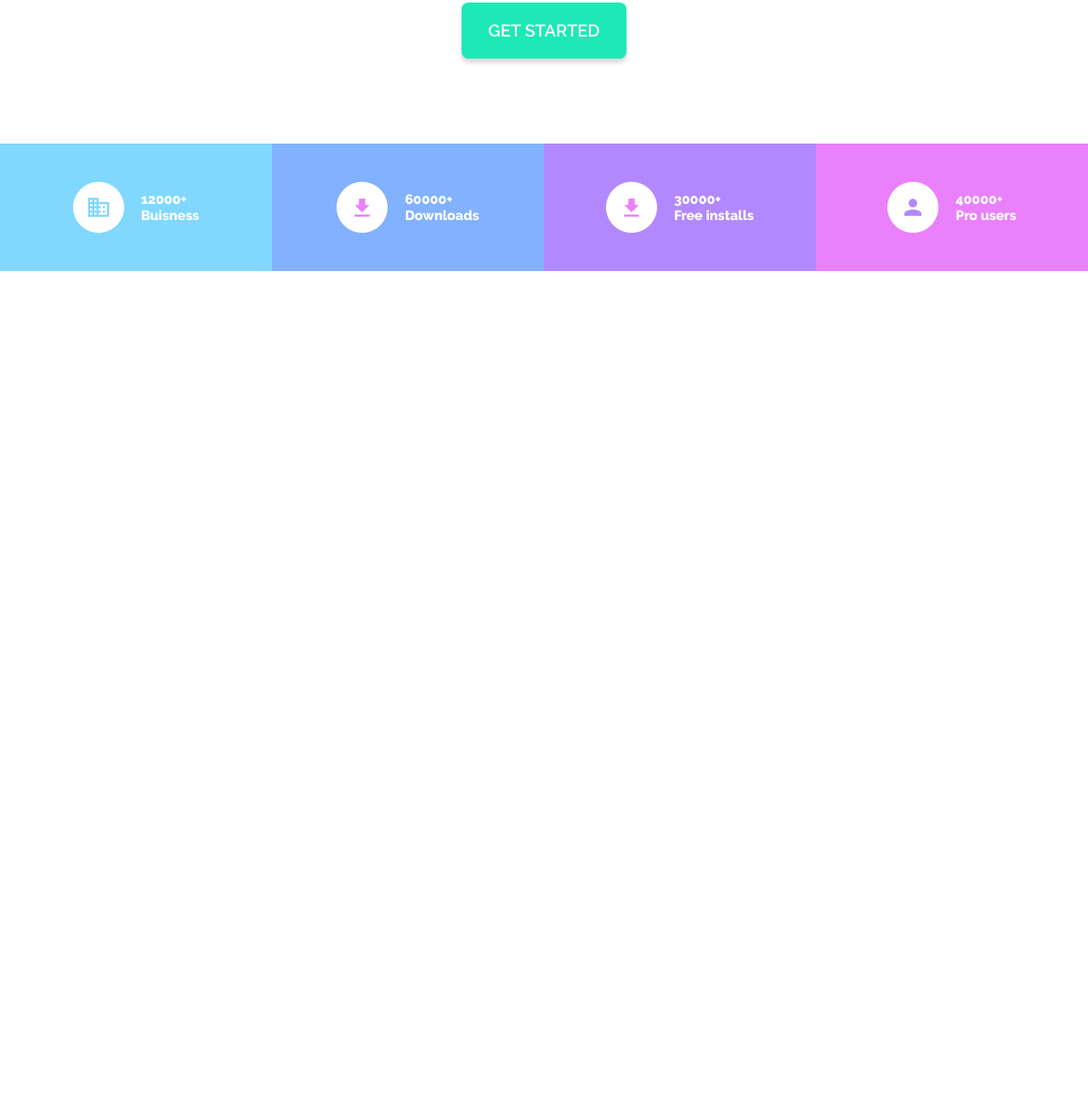
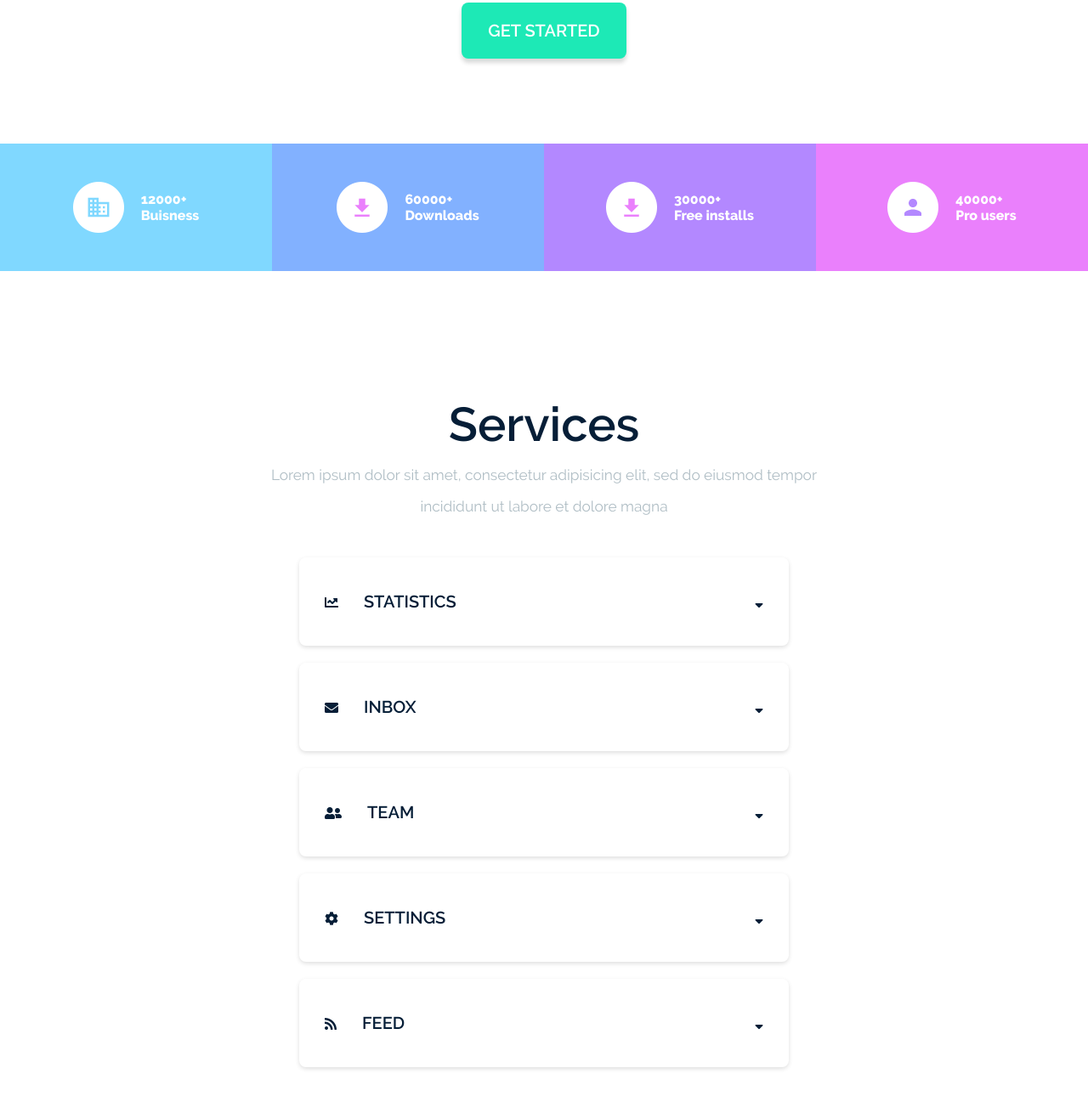
Before and after one commit to xxamii/Services-Landing-Page-Template, a plain HTML site: page index.html in a window 1280 px wide. Shown: the part 1675-2972 px from the top of the page at 85% size. Before the commit the page ends 1994 px from the top, so only its background shows below. Drawn offline with Linux system fonts and the light colour scheme.

Commit message:
services section almost done

```diff
--- a/index.html
+++ b/index.html
@@ -5,6 +5,7 @@
     <meta name="viewport" content="width=device-width, initial-scale=1.0">
     <meta http-equiv="X-UA-Compatible" content="ie=edge">
     <link rel="stylesheet" href="./styles/css/style.min.css">
+    <link rel="stylesheet" href="https://use.fontawesome.com/releases/v5.8.1/css/all.css" integrity="sha384-50oBUHEmvpQ+1lW4y57PTFmhCaXp0ML5d60M1M7uH2+nqUivzIebhndOJK28anvf" crossorigin="anonymous">
     <title>Services Landing</title>
 </head>
 <body>
@@ -29,7 +30,7 @@
                 <button class="navbar__button">sign up</button>
             </div>
 
-            <!--Navbar ends-->
+            <!--Navbar section ends-->
 
             <div class="hero">
                 <div class="hero__offer">
@@ -51,7 +52,7 @@
         </div>
     </header>
 
-    <!--Header ends-->
+    <!--Header section ends-->
 
     <main class="main">
         <div class="wrapper">
@@ -94,7 +95,7 @@
             <!--Easy section ends-->
         </div>
 
-        <!--main wrapper breaks-->
+        <!--main wrapper block breaks-->
 
         <section class="main__statistics">
             <section class="statistics__count buisness">
@@ -126,6 +127,44 @@
                 </div>
             </section>
         </section>
+
+        <!--statistics section ends-->
+        <!--wrapper section proceeds-->
+
+        <div class="wrapper">
+            <section class="main__services">
+                <div class="services__title">
+                    <h1>Services</h1>
+                    <p>Lorem ipsum dolor sit amet, consectetur adipisicing elit, sed do eiusmod tempor</p>
+                    <p>incididunt ut labore et dolore magna</p>
+                </div>
+                <div class="services__service">
+                    <i class="fas fa-chart-line"></i>
+                    <h3>STATISTICS</h3>
+                    <i class="fas fa-sort-down"></i>
+                </div>
+                <div class="services__service">
+                    <i class="fas fa-envelope"></i>
+                    <h3>INBOX</h3>
+                    <i class="fas fa-sort-down"></i>
+                </div>
+                <div class="services__service">
+                    <i class="fas fa-user-friends"></i>
+                    <h3>TEAM</h3>
+                    <i class="fas fa-sort-down"></i>
+                </div>
+                <div class="services__service">
+                    <i class="fas fa-cog"></i>
+                    <h3>SETTINGS</h3>
+                    <i class="fas fa-sort-down"></i>
+                </div>
+                <div class="services__service">
+                    <i class="fas fa-rss"></i>
+                    <h3>FEED</h3>
+                    <i class="fas fa-sort-down"></i>
+                </div>
+            </section>
+        </div>
     </main>
 </body>
 </html>
--- /dev/null
+++ b/styles/Sass/_colors.scss
@@ -0,0 +1,4 @@
+$blue       : #061e37;
+$green      : #1de9b6;
+$gray       : #b0bec5;
+$darkgray   : #78909c;
--- a/styles/Sass/blocks/_easy.scss
+++ b/styles/Sass/blocks/_easy.scss
@@ -1,5 +1,5 @@
 .main__easy {
-    padding: 100px 0 100px 0;
+    padding: 100px 0;
     text-align: center;
 
     .easy__title {
@@ -9,19 +9,19 @@
         h1 {
             @include bold();
             font-size: 42pt;
-            color: #061e37;
+            color: $blue;
             margin-bottom: 15px;
         }
         h3 {
             @include bold();
             font-size: 22pt;
-            color: #b0bec5;
+            color: $gray;
             margin-bottom: 20px;
         }
         p {
             @include reg();
             font-size: 13pt;
-            color: #b0bec5;
+            color: $gray;
         }
     }
 
@@ -36,12 +36,12 @@
             h3 {
                 @include bold();
                 font-size: 20pt;
-                color: #061e37;
+                color: $blue;
             }
             p {
                 @include reg();
                 font-size: 13pt;
-                color: #78909c;
+                color: $darkgray;
                 margin: 10px;
             }
         }
@@ -49,7 +49,7 @@
 
     .easy__button {
         @include bold();
-        background-color: #1de9b6;
+        background-color: $green;
         padding: 20px 30px;
         border: 1px solid transparent;
         border-radius: 8px;
--- a/styles/Sass/blocks/_hero.scss
+++ b/styles/Sass/blocks/_hero.scss
@@ -40,12 +40,12 @@
             }
         }
         .btn1 {
-            background-color: #061e37;
+            background-color: $blue;
             color: white;
             margin-right: 30px;
         }
         .btn2 {
-            color: #061e37;
+            color: $blue;
             background-color: white;
         }
     }
--- a/styles/Sass/blocks/_navbar.scss
+++ b/styles/Sass/blocks/_navbar.scss
@@ -48,7 +48,7 @@
             }
 
             &:hover{
-                color: #061e37;
+                color: $blue;
             }
         }
 
@@ -69,7 +69,7 @@
 
         &:hover{
             background-color: white;
-            color: #061e37;
+            color: $blue;
         }
     }
 }
--- /dev/null
+++ b/styles/Sass/blocks/_services.scss
@@ -0,0 +1,58 @@
+.main__services {
+    padding: 100px 0;
+
+    .services__title {
+        text-align: center;
+        margin-bottom: 50px;
+
+        h1 {
+            @include bold();
+            font-size: 42pt;
+            color: $blue;
+            margin-bottom: 15px;
+        }
+        p {
+            @include reg();
+            font-size: 13pt;
+            color: $gray;
+        }
+    }
+
+    .services__service {
+        width: 50%;
+        border-radius: 8px;
+        padding: 20px 30px;
+        box-shadow: 0px 2px 5px 0px rgba(0, 0, 0, 0.13);
+        align-items: center;
+        display: flex;
+        margin: 0 auto 20px auto;
+        cursor: pointer;
+        transition: 0.15s;
+        position: relative;
+
+        i {
+            color: $blue;
+            height: 15px;
+            width: auto;
+            margin-right: 30px;
+        }
+        h3 {
+            @include bold();
+            color: $blue;
+            font-size: 15pt;
+        }
+        .fa-sort-down {
+            position: absolute;
+            margin-right: 0;
+            right: 30px;
+        }
+
+        &:hover {
+            background-color: $blue;
+
+            i , h3 {
+                color: white;
+            }
+        }
+    }
+}
--- a/styles/Sass/style.scss
+++ b/styles/Sass/style.scss
@@ -1,5 +1,8 @@
 //Grid
 @import 'grid';
+
+//colors
+@import './colors';
 
 //fonts
 @import 'fonts';
@@ -16,6 +19,9 @@
 //stats
 @import './blocks/statistic';
 
+//services
+@import './blocks/services';
+
 body {
     margin: 0;
     padding: 0;
```
Also changed, not shown: styles/css/style.css, styles/css/style.min.css, 2 other files.
